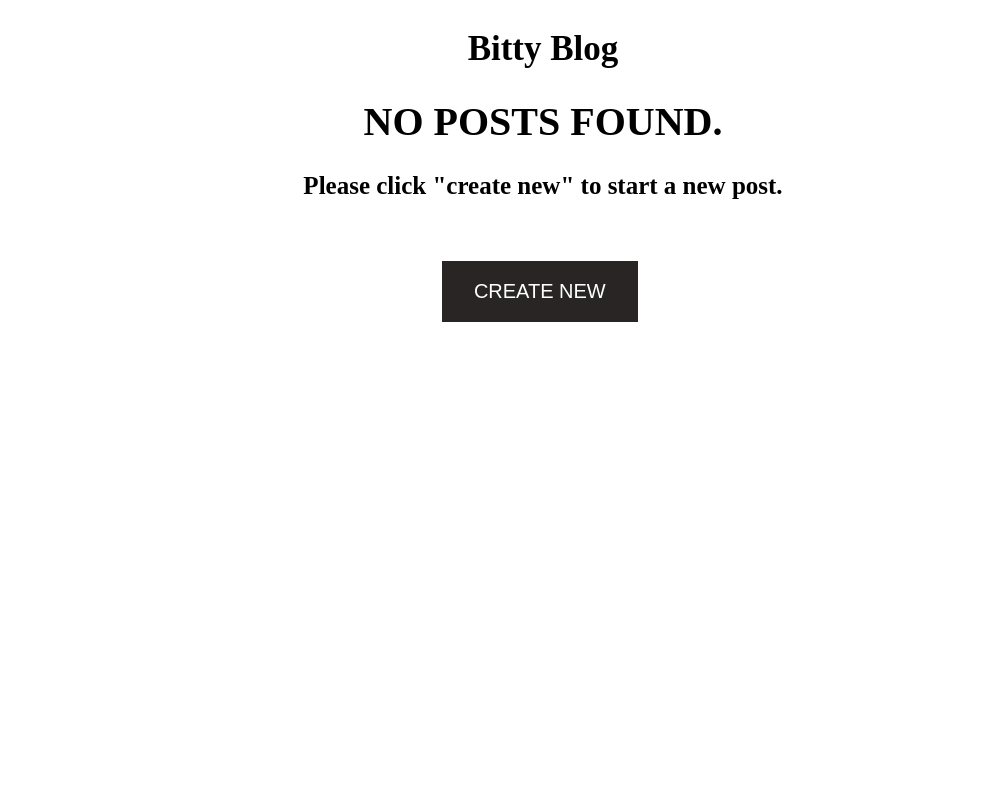
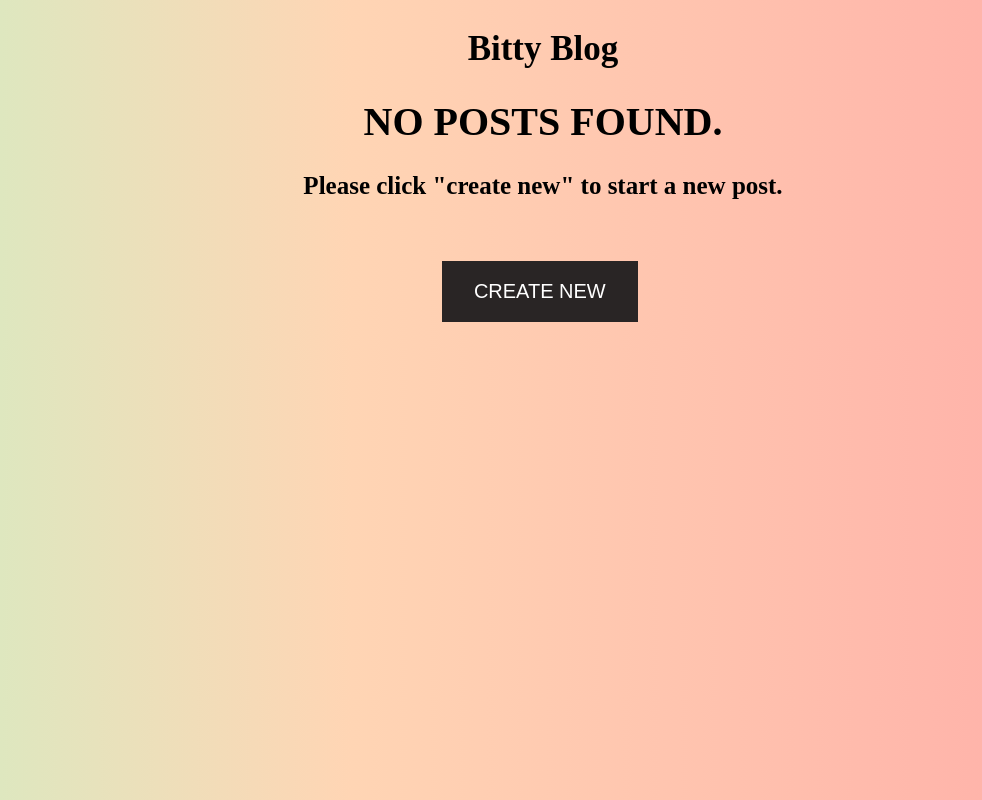
Before and after one commit to CMFuertes/bitty-blog, a React (Create React App) app: page / in a window 1280 px wide. Shown: the whole page, without its empty margins (97-1079 px from the left). Built offline with nearby package versions, Linux system fonts and the light colour scheme.

Commit message:
added gradient background

```diff
--- a/src/style.css
+++ b/src/style.css
@@ -1,3 +1,6 @@
+body {background: rgb(213,236,194);
+background: linear-gradient(90deg, rgba(213,236,194,1) 0%, rgba(255,213,180,1) 35%, rgba(255,170,167,1) 100%);
+}
 h1 {
     text-transform: uppercase;
     text-align: center;
```
